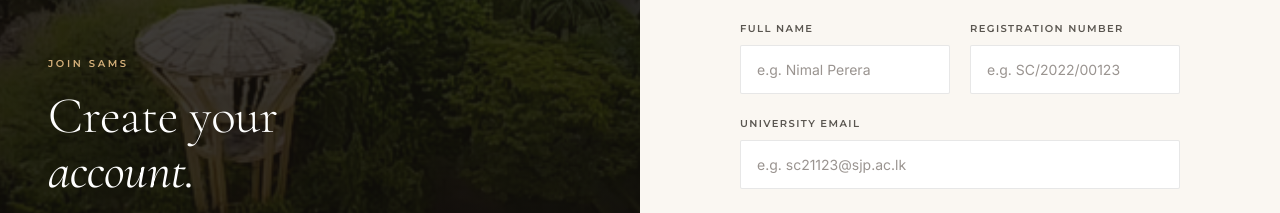
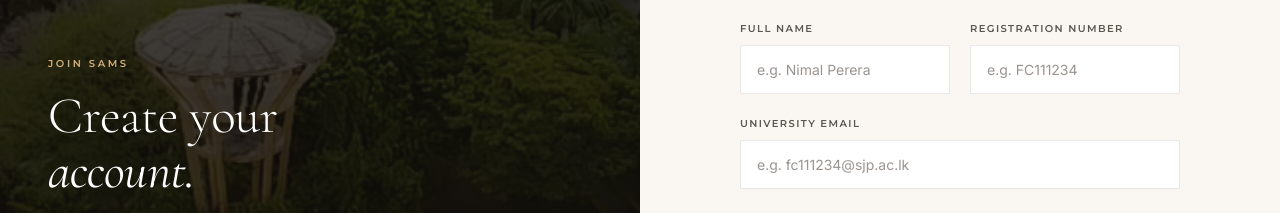
Before and after one commit to Rishanthan-R/Smart-Attendance-Management-System-SAMS, a Next.js app in the folder sams-frontend/: page /auth/register in a window 1280 px wide. Shown: the part 291-504 px from the top of the page. Built offline with nearby package versions, Linux system fonts and the light colour scheme.

Commit message:
fix: resolve ESLint apostrophe error and unused variable warnings
Also removes an unused 'Image' import in app/page.jsx

```diff
--- a/sams-frontend/app/auth/login/page.jsx
+++ b/sams-frontend/app/auth/login/page.jsx
@@ -53,7 +53,8 @@ export default function LoginPage() {
             const destination =
                 data.role === "lecturer" ? "/dashboard/lecturer" : "/dashboard/student";
             router.push(destination);
-        } catch (err) {
+        } catch (error) {
+            console.error(error);
             setError("Something went wrong. Please try again.");
         } finally {
             setLoading(false);
@@ -91,7 +92,7 @@ export default function LoginPage() {
                         name="identifier"
                         type="text"
                         autoComplete="username"
-                        placeholder={role === "lecturer" ? "e.g. j.perera@sjp.ac.lk" : "e.g. sc21123@sjp.ac.lk"}
+                        placeholder={role === "lecturer" ? "e.g. j.perera@sjp.ac.lk" : "e.g. fc111234@sjp.ac.lk"}
                         className="form-input"
                         value={form.identifier}
                         onChange={handleChange}
@@ -135,7 +136,7 @@ export default function LoginPage() {
             </form>
 
             <p className="auth-switch">
-                Don't have an account? <Link href="/auth/register">Create one</Link>
+                Don&apos;t have an account? <Link href="/auth/register">Create one</Link>
             </p>
         </AuthShell>
     );
--- a/sams-frontend/app/auth/register/page.jsx
+++ b/sams-frontend/app/auth/register/page.jsx
@@ -59,8 +59,9 @@ export default function RegisterPage() {
                 return;
             }
 
-            router.push("/login");
-        } catch (err) {
+            router.push("/auth/login");
+        } catch (error) {
+            console.error(error);
             setError("Something went wrong. Please try again.");
         } finally {
             setLoading(false);
@@ -113,7 +114,7 @@ export default function RegisterPage() {
                             id={role === "lecturer" ? "staffId" : "regNumber"}
                             name={role === "lecturer" ? "staffId" : "regNumber"}
                             type="text"
-                            placeholder={role === "lecturer" ? "e.g. FOC/L/0042" : "e.g. SC/2022/00123"}
+                            placeholder={role === "lecturer" ? "e.g. FOC/L/0042" : "e.g. FC111234"}
                             className="form-input"
                             value={role === "lecturer" ? form.staffId : form.regNumber}
                             onChange={handleChange}
@@ -131,7 +132,7 @@ export default function RegisterPage() {
                         name="email"
                         type="email"
                         autoComplete="email"
-                        placeholder={role === "lecturer" ? "e.g. j.perera@sjp.ac.lk" : "e.g. sc21123@sjp.ac.lk"}
+                        placeholder={role === "lecturer" ? "e.g. j.perera@sjp.ac.lk" : "e.g. fc111234@sjp.ac.lk"}
                         className="form-input"
                         value={form.email}
                         onChange={handleChange}
--- a/sams-frontend/app/page.jsx
+++ b/sams-frontend/app/page.jsx
@@ -1,7 +1,6 @@
 "use client";
 import { useState, useEffect, useRef } from "react";
 import Link from "next/link";
-import Image from "next/image";
 
 /* ─── SVG Icon Components ────────────────────────────────────────── */
 function IconLocation({ size = 18 }) {
```
